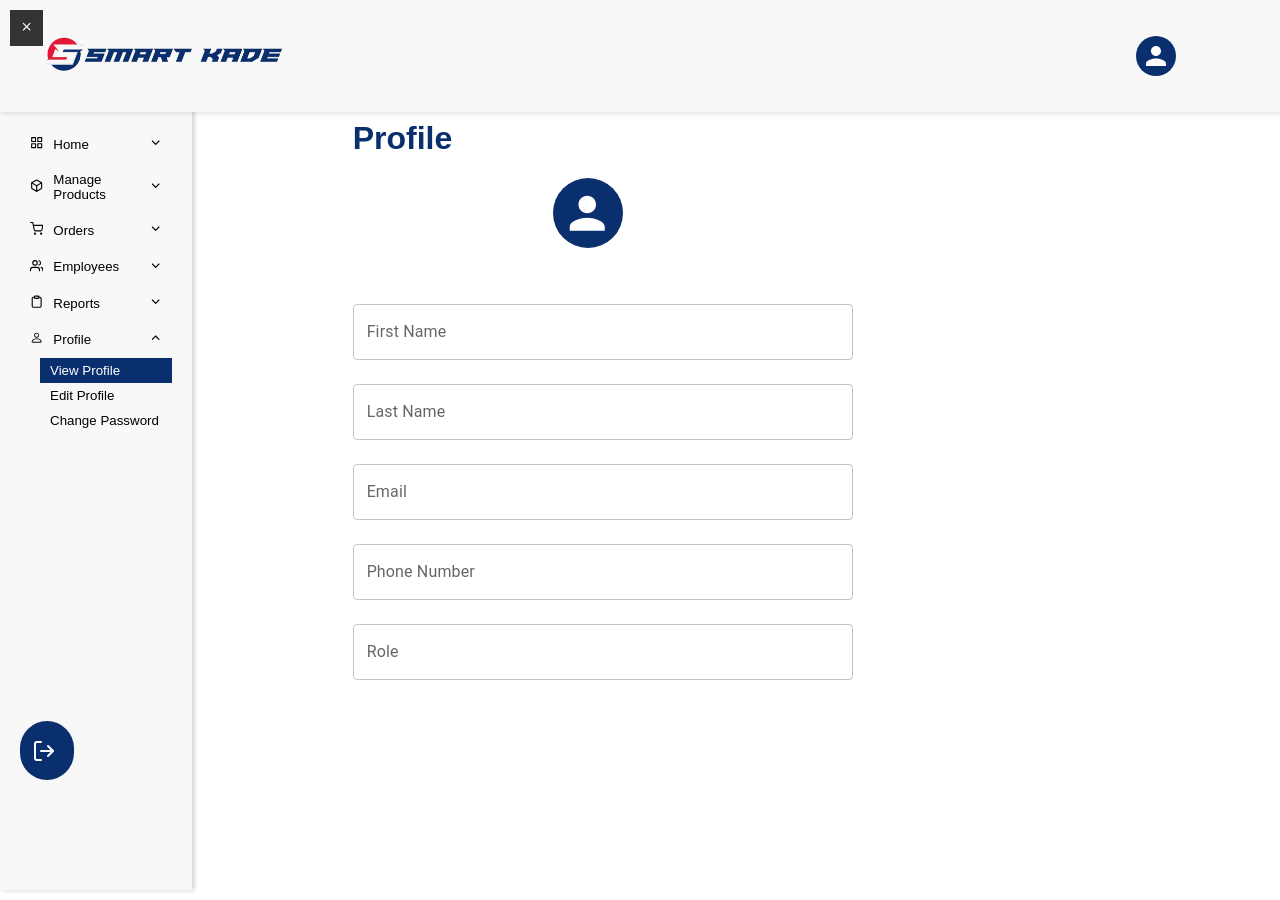
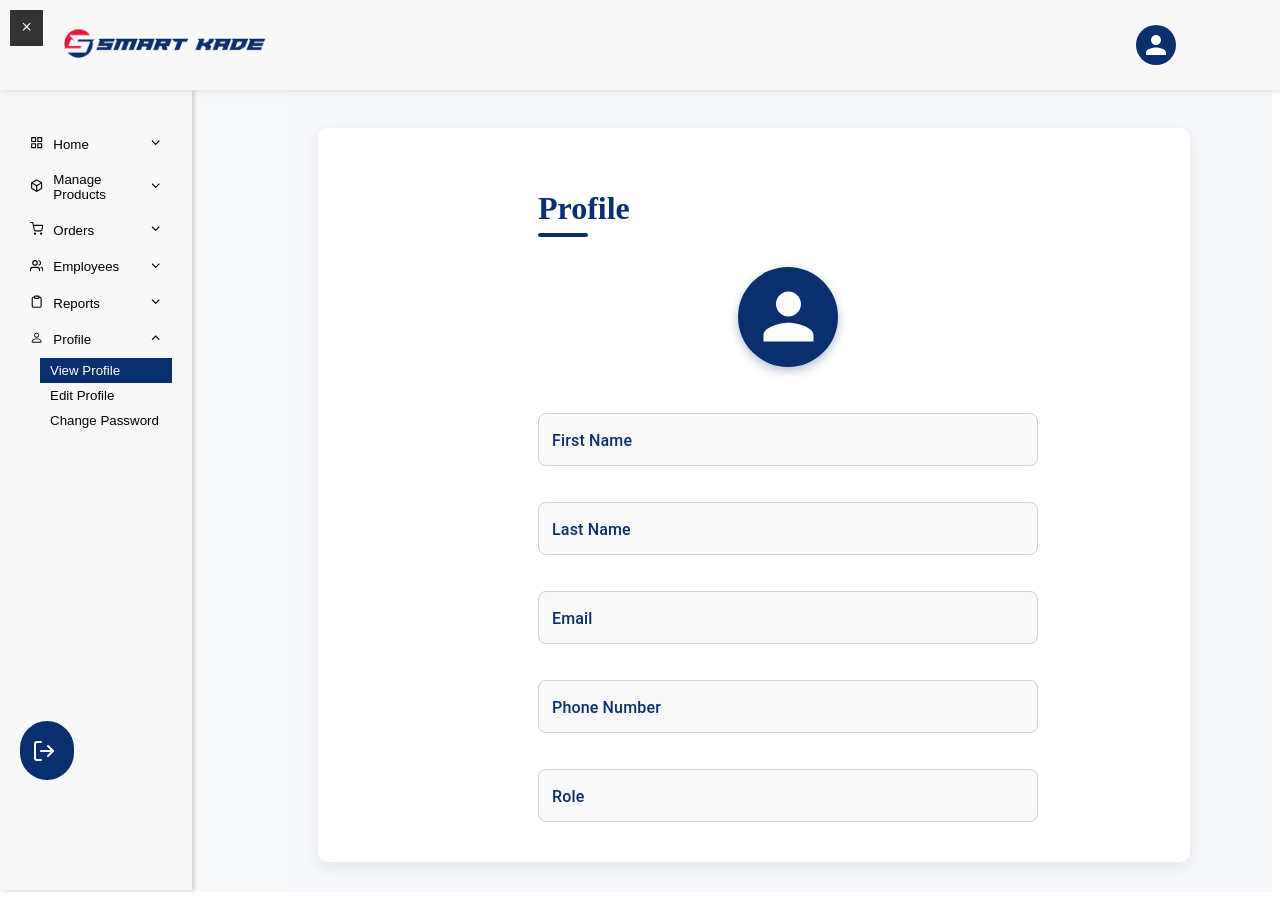
Before and after one commit to pasanmayura/Ecommerce_Website, a Next.js app in the folder frontend-admin/: page /Profile in a window 1280 px wide. Before the commit the page ends 800 px from the top, so only its background shows below. Built offline with nearby package versions, Linux system fonts and the light colour scheme.

Commit message:
feat: refactor Profile components with new layout and styles for improved user experience

```diff
--- a/frontend-admin/src/app/Profile/page.js
+++ b/frontend-admin/src/app/Profile/page.js
@@ -3,13 +3,10 @@
 import { Header } from "@/components/Header";
 import { Sidebar } from "@/components/Sidebar";
 import Avatar from '@mui/material/Avatar';
-import Stack from '@mui/material/Stack';
 import TextField from '@mui/material/TextField';
 import { useState, useEffect } from 'react';
 import { getProfile } from '@/Services/profileService';
-import "@/styles/Register.css";
-import "@/styles/MostSold.css";
-import "@/styles/Structure.css";
+import "@/styles/Profile.css";
 
 const Profile = () => {
   const [user, setUser] = useState({
@@ -39,25 +36,22 @@ const Profile = () => {
   }, []);
 
   return (
-    <div className="common">
+    <div className="Profile-page">
       <Header />
-      <main className="main-content">
-        <div className="sidebar-section">
+      <main className="Profile-main-content">
+        <div className="Profile-sidebar-section">
           <Sidebar />
         </div>
 
-        <div className="content">
-
+        <div className="Profile-content">
           <div className="Profile-Section">
-
-            <div className="Profile-Details" style={{maxWidth: '500px', marginLeft: '8%', marginTop: '5%'}}>
-            <h1>Profile</h1>
-
-            <div className="Profile-icon-wrapper">
-              <Stack direction="row" spacing={2} marginLeft={25} marginBottom={5}>
-                <Avatar sx={{ bgcolor: '#0A2F6E', width: 70, height: 70 }}>{user.FirstName.charAt(0)}</Avatar>
-              </Stack>
-            </div>
+            <div className="Profile-Details">
+              <h1 className="page-title">Profile</h1>
+              <div className="Profile-icon-wrapper">
+                <Avatar sx={{ bgcolor: '#0A2F6E' }}>
+                  {user.FirstName ? user.FirstName.charAt(0) : ''}
+                </Avatar>
+              </div>
 
               <TextField
                 label="First Name"
--- /dev/null
+++ b/frontend-admin/src/styles/Profile.css
@@ -0,0 +1,137 @@
+.Profile-page {
+    display: flex;
+    flex-direction: column;
+    min-height: 100vh;
+    background-color: #f5f7fa;
+  }
+
+  .Profile-main-content {
+    display: flex;
+    flex-grow: 1;
+    position: relative;
+  }
+
+  .Profile-sidebar-section {
+    width: 280px;
+    flex-shrink: 0;
+    transition: width 0.3s ease;
+    background: #f8f9fa;
+  }
+
+  .Profile-content {
+    flex: 1;
+    padding: 30px;
+    display: flex;
+    margin-top: 50px;
+  }
+
+  .Profile-Section {
+    background-color: #ffffff;
+    border-radius: 10px;
+    box-shadow: 0 5px 15px rgba(0, 0, 0, 0.08);
+    width: 90%;
+    max-width: 900px;
+    min-height: 500px;
+    padding: 20px;
+    margin-top: 40px;
+  }
+
+  .Profile-Details {
+    max-width: 500px;
+    margin-left: 200px;
+    margin-top: 5%;
+    animation: fadeIn 0.5s ease-in-out;
+  }
+
+  .page-title {
+    margin-bottom: 40px !important;
+    color: #0a2f6e;
+    font-weight: 600 !important;
+    position: relative;
+  }
+
+  .page-title::after {
+    content: '';
+    position: absolute;
+    left: 0;
+    bottom: -10px;
+    width: 50px;
+    height: 4px;
+    background-color: #0a2f6e;
+    border-radius: 2px;
+  }
+
+  .Profile-icon-wrapper {
+    display: flex;
+    justify-content: center;
+    margin-bottom: 30px;
+  }
+
+  /* Custom styles for Material UI components */
+  .Profile-Details .MuiTextField-root {
+    margin-bottom: 20px;
+  }
+
+  .Profile-Details .MuiInputLabel-root {
+    color: #0A2F6E;
+    font-weight: 500;
+  }
+
+  .Profile-Details .MuiOutlinedInput-root {
+    border-radius: 8px;
+    background-color: #f9f9f9;
+  }
+
+  .Profile-Details .MuiOutlinedInput-notchedOutline {
+    border-color: #d0d0d0;
+  }
+
+  .Profile-Details .MuiOutlinedInput-input {
+    padding: 15px;
+    font-size: 16px;
+    color: #333;
+  }
+
+  .Profile-Details .MuiAvatar-root {
+    background-color: #0A2F6E;
+    width: 100px;
+    height: 100px;
+    font-size: 40px;
+    font-weight: 500;
+    box-shadow: 0 4px 10px rgba(10, 47, 110, 0.3);
+    transition: all 0.3s ease;
+  }
+
+  .Profile-Details .MuiAvatar-root:hover {
+    transform: scale(1.05);
+  }
+
+  /* Responsive adjustments */
+  @media screen and (max-width: 1024px) {
+    .Profile-Section {
+      width: 95%;
+    }
+
+    .Profile-Details {
+      margin-left: 5%;
+    }
+  }
+
+  @media screen and (max-width: 768px) {
+    .Profile-main-content {
+      flex-direction: column;
+    }
+
+    .Profile-sidebar-section {
+      width: 100%;
+      min-height: auto;
+      border-right: none;
+      border-bottom: 1px solid #e0e0e0;
+    }
+
+    .Profile-Details {
+      margin-left: 0;
+      margin-top: 20px;
+      max-width: 100%;
+    }
+  }
```
Also changed, not shown: frontend-admin/src/app/ChangePassword/page.js (+6 -8 lines), frontend-admin/src/app/EditProfile/page.js (+10 -13 lines).
